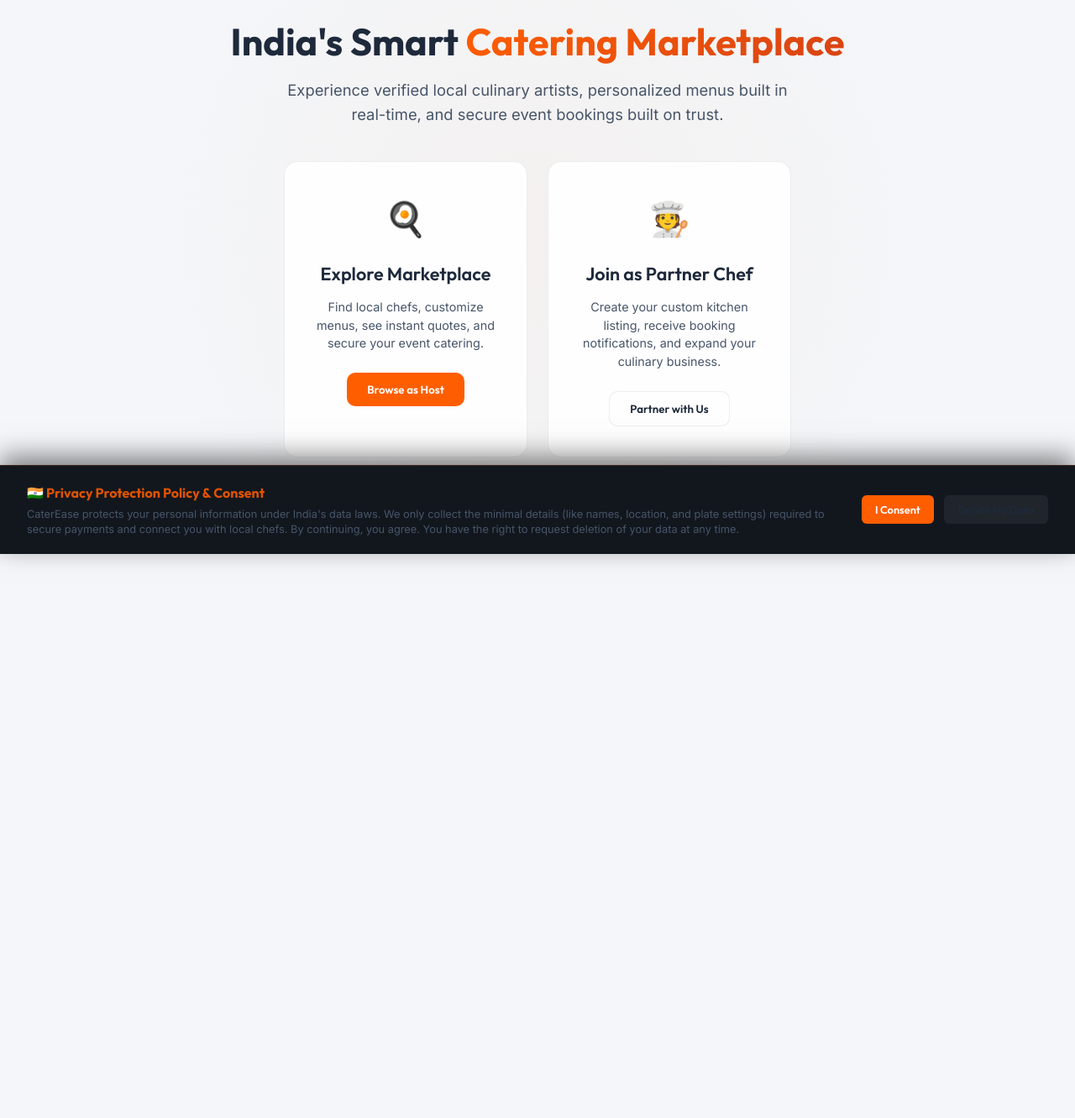
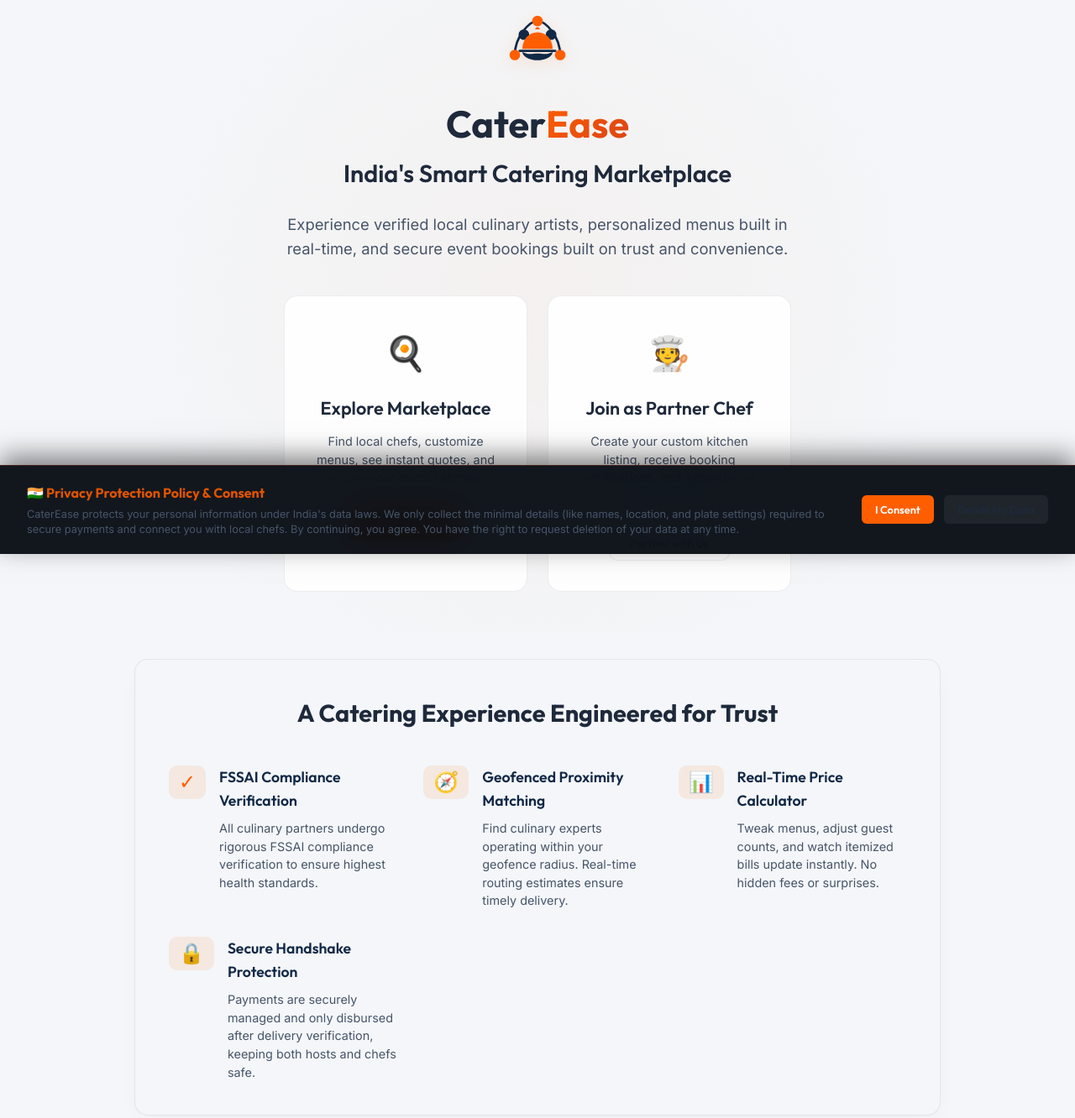
Before and after one commit to Anashashmi27/caterease-platform, a website built with Vite: page index.html in a window 1280 px wide. Shown: the part 140-1472 px from the top of the page at 84% size. Before the commit the page ends 800 px from the top, so only its background shows below. Built offline with nearby package versions, Linux system fonts and the light colour scheme.

Commit message:
feat: add CaterEase logo and detailed 'About Platform' sections on the public home page

```diff
--- a/index.html
+++ b/index.html
@@ -74,12 +74,38 @@
 
     <!-- Home Landing Page Workspace -->
     <section id="home-workspace" class="workspace-section active">
-      <div class="hero-section">
-        <h2 class="hero-title">India's Smart <span>Catering Marketplace</span></h2>
+      <div class="hero-section" style="padding-top: 2rem;">
+
+        <!-- Large CaterEase Brand Logo on Home Page -->
+        <div class="logo-mark" style="margin-bottom: 1.5rem; filter: drop-shadow(0 4px 10px rgba(239, 108, 0, 0.15));">
+          <svg width="90" height="90" viewBox="0 0 100 100" fill="none" xmlns="http://www.w3.org/2000/svg">
+            <!-- Connection Arc -->
+            <path d="M20 65C20 40 40 20 50 20C60 20 80 40 80 65" stroke="var(--navy-accent)" stroke-width="3" stroke-linecap="round"/>
+            <!-- Connection Nodes -->
+            <circle cx="20" cy="65" r="7" fill="var(--orange)"/>
+            <circle cx="80" cy="65" r="7" fill="var(--orange)"/>
+            <circle cx="50" cy="20" r="7" fill="var(--orange)"/>
+            <circle cx="32" cy="38" r="7" fill="var(--navy-accent)"/>
+            <circle cx="68" cy="38" r="7" fill="var(--navy-accent)"/>
+            <!-- Platter Cloche (Food Cover) -->
+            <path d="M50 35C38 35 30 45 30 57H70C70 45 62 35 50 35Z" fill="var(--orange)"/>
+            <!-- Handle of Cloche -->
+            <path d="M47 31C47 29.5 48.5 28 50 28C51.5 28 53 29.5 53 31H47Z" fill="var(--orange)"/>
+            <!-- Platter Base -->
+            <rect x="25" y="58" width="50" height="3" rx="1.5" fill="var(--navy-accent)"/>
+            <!-- Under Platter Spoon Arc -->
+            <path d="M30 61C30 67 40 72 50 72C60 72 70 67 70 61C62 65 58 63 50 63C42 63 38 65 30 61Z" fill="var(--navy-accent)"/>
+          </svg>
+        </div>
+
+        <h2 class="hero-title" style="margin-top: 0; margin-bottom: 0.5rem;">Cater<span>Ease</span></h2>
+        <h3 style="font-family: var(--font-heading); font-size: 1.8rem; color: var(--navy-dark); margin: 0 0 1.5rem 0; font-weight: 600;">India's Smart Catering Marketplace</h3>
+
         <p class="hero-subtitle">
           Experience verified local culinary artists, personalized menus built in real-time,
-          and secure event bookings built on trust.
+          and secure event bookings built on trust and convenience.
         </p>
+
         <div class="hero-cta-group">
           <div class="hero-cta-card" onclick="switchWorkspace('customer')">
             <div class="card-icon">🍳</div>
@@ -92,6 +118,63 @@
             <h3>Join as Partner Chef</h3>
             <p>Create your custom kitchen listing, receive booking notifications, and expand your culinary business.</p>
             <button class="btn-secondary">Partner with Us</button>
+          </div>
+        </div>
+      </div>
+
+      <!-- More About Platform Section -->
+      <div class="about-platform-section glass-panel" style="margin: 2rem auto; max-width: 960px; padding: 2.5rem; border-radius: var(--radius-lg); background: var(--bg-primary);">
+        <h3 style="font-family: var(--font-heading); color: var(--navy-dark); font-size: 1.8rem; text-align: center; margin-bottom: 2.5rem; font-weight: 700;">
+          A Catering Experience Engineered for Trust
+        </h3>
+
+        <div style="display: grid; grid-template-columns: repeat(auto-fit, minmax(260px, 1fr)); gap: 2rem;">
+          <div style="display: flex; gap: 1rem; align-items: flex-start;">
+            <div style="font-size: 1.5rem; background: rgba(239, 108, 0, 0.1); color: var(--orange); padding: 0.5rem 0.75rem; border-radius: var(--radius-md); display: flex; align-items: center; justify-content: center; line-height: 1;">
+              ✓
+            </div>
+            <div>
+              <h4 style="font-family: var(--font-heading); color: var(--navy-accent); font-size: 1.1rem; margin-bottom: 0.5rem; font-weight: 600;">FSSAI Compliance Verification</h4>
+              <p style="color: var(--text-secondary); font-size: 0.9rem; line-height: 1.5; margin: 0;">
+                All culinary partners undergo rigorous FSSAI compliance verification to ensure highest health standards.
+              </p>
+            </div>
+          </div>
+
+          <div style="display: flex; gap: 1rem; align-items: flex-start;">
+            <div style="font-size: 1.5rem; background: rgba(239, 108, 0, 0.1); color: var(--orange); padding: 0.5rem 0.75rem; border-radius: var(--radius-md); display: flex; align-items: center; justify-content: center; line-height: 1;">
+              🧭
+            </div>
+            <div>
+              <h4 style="font-family: var(--font-heading); color: var(--navy-accent); font-size: 1.1rem; margin-bottom: 0.5rem; font-weight: 600;">Geofenced Proximity Matching</h4>
+              <p style="color: var(--text-secondary); font-size: 0.9rem; line-height: 1.5; margin: 0;">
+                Find culinary experts operating within your geofence radius. Real-time routing estimates ensure timely delivery.
+              </p>
+            </div>
+          </div>
+
+          <div style="display: flex; gap: 1rem; align-items: flex-start;">
+            <div style="font-size: 1.5rem; background: rgba(239, 108, 0, 0.1); color: var(--orange); padding: 0.5rem 0.75rem; border-radius: var(--radius-md); display: flex; align-items: center; justify-content: center; line-height: 1;">
+              📊
+            </div>
+            <div>
+              <h4 style="font-family: var(--font-heading); color: var(--navy-accent); font-size: 1.1rem; margin-bottom: 0.5rem; font-weight: 600;">Real-Time Price Calculator</h4>
+              <p style="color: var(--text-secondary); font-size: 0.9rem; line-height: 1.5; margin: 0;">
+                Tweak menus, adjust guest counts, and watch itemized bills update instantly. No hidden fees or surprises.
+              </p>
+            </div>
+          </div>
+
+          <div style="display: flex; gap: 1rem; align-items: flex-start;">
+            <div style="font-size: 1.5rem; background: rgba(239, 108, 0, 0.1); color: var(--orange); padding: 0.5rem 0.75rem; border-radius: var(--radius-md); display: flex; align-items: center; justify-content: center; line-height: 1;">
+              🔒
+            </div>
+            <div>
+              <h4 style="font-family: var(--font-heading); color: var(--navy-accent); font-size: 1.1rem; margin-bottom: 0.5rem; font-weight: 600;">Secure Handshake Protection</h4>
+              <p style="color: var(--text-secondary); font-size: 0.9rem; line-height: 1.5; margin: 0;">
+                Payments are securely managed and only disbursed after delivery verification, keeping both hosts and chefs safe.
+              </p>
+            </div>
           </div>
         </div>
       </div>
```
